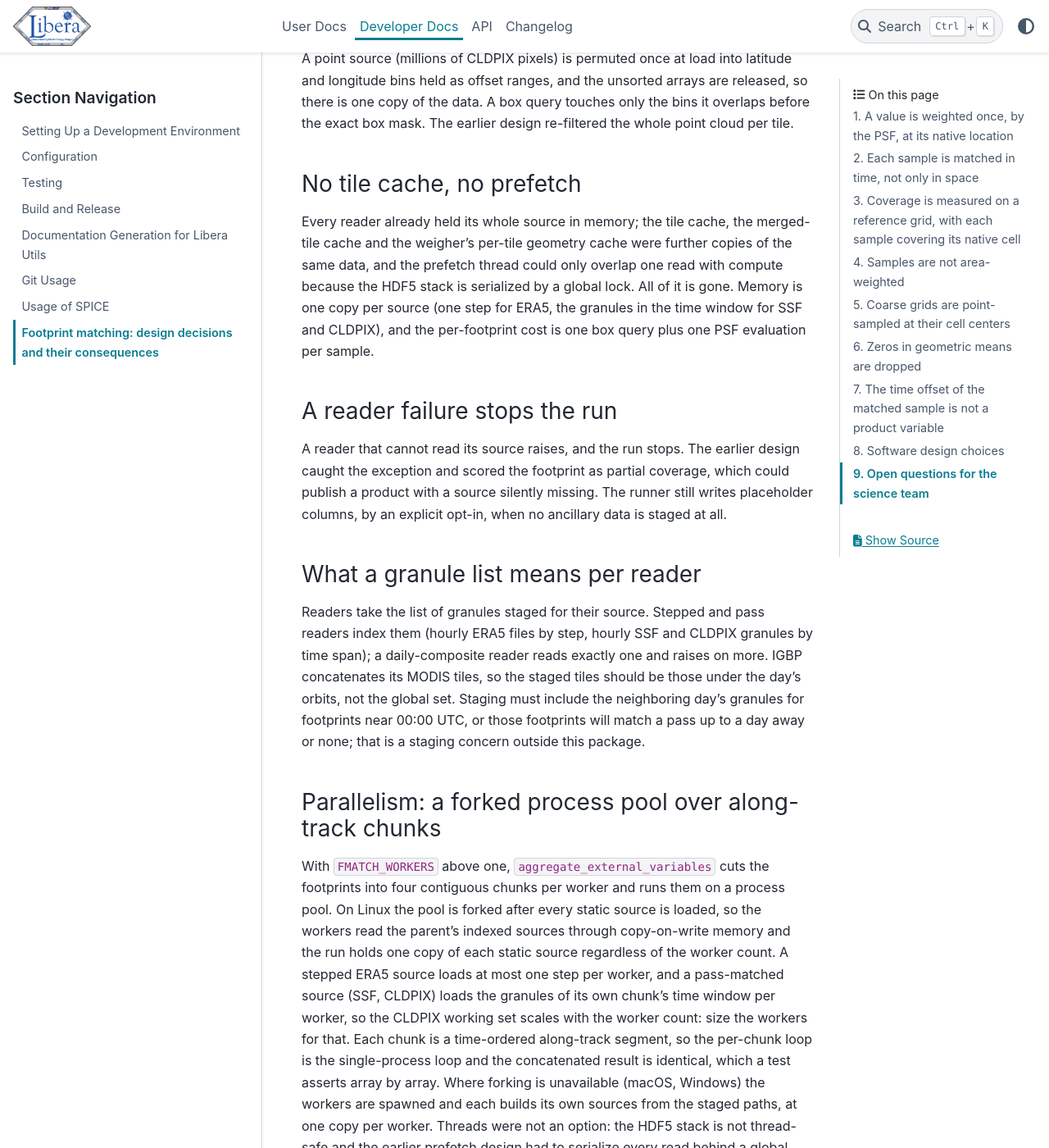
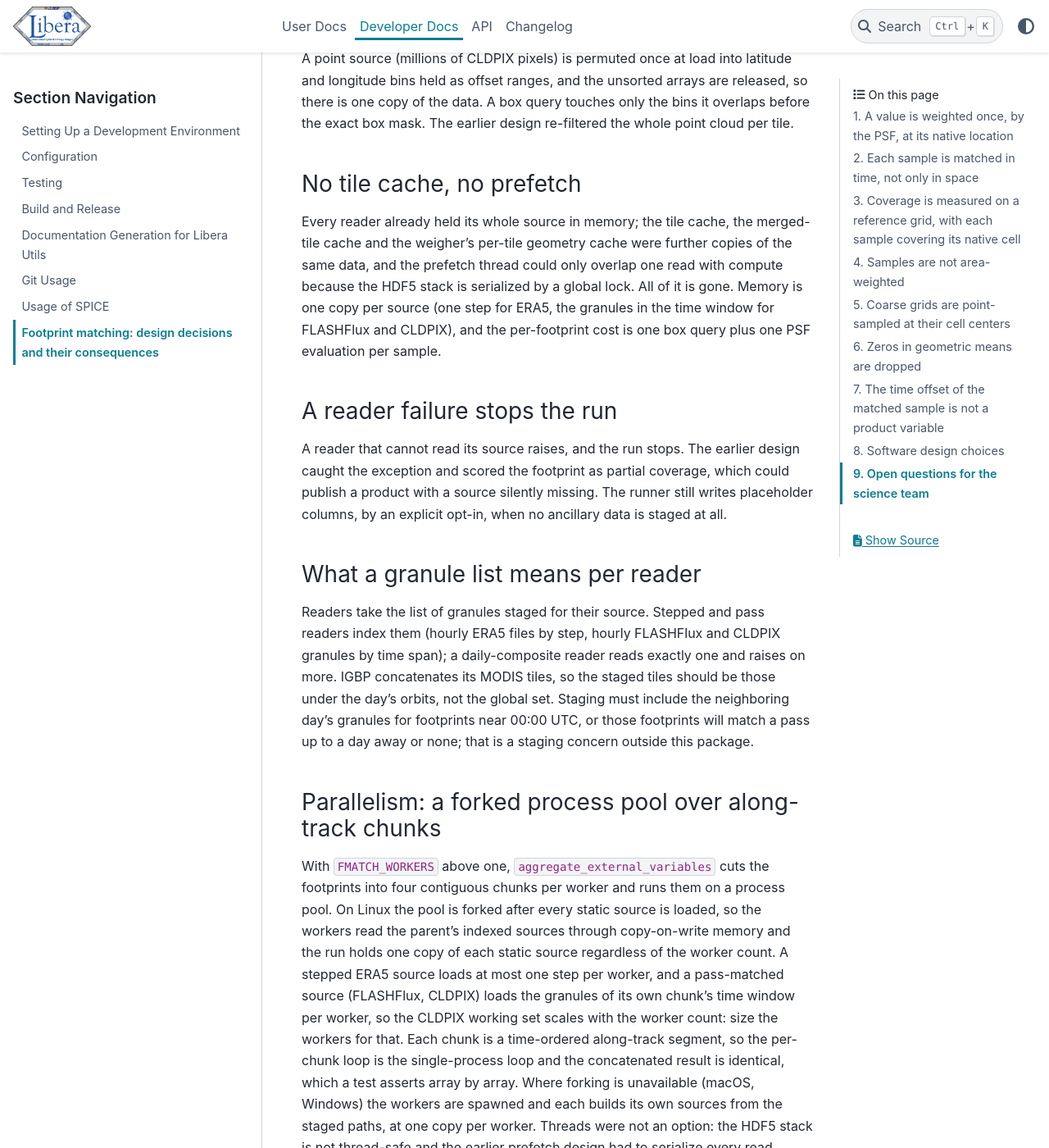
Before and after one commit to LASP-Libera/libera_utils, a Sphinx documentation site: the page built from doc/source/developer-docs/footprint_matching_design_decisions.md, in a window 1280 px wide and 1400 px high, scrolled down 6320 px. Shown: the whole window at 82% size. Built offline with Sphinx 7.4.7 and the PyData theme 0.15.4, drawn with Linux system fonts in a browser that asks for light colours; some of the changed text lies outside the part shown.

Commit message:
Use the FLASHFlux reader name in the product-assembly changes
- The aggregate_external_variables docstring and the per-spec gating
  comment in _aggregate_footprints name the flashflux reader and its
  FLASHFlux fields
- The design-decisions page names FLASHFlux as the pass-matched
  source; the staged CER_SSF test granule keeps its name

Co-Authored-By: Claude Opus 5.5 <noreply@anthropic.com>

```diff
--- a/doc/source/developer-docs/footprint_matching_design_decisions.md
+++ b/doc/source/developer-docs/footprint_matching_design_decisions.md
@@ -20,7 +20,7 @@ aggregation engine reduces the weighted samples to one statistic per variable. N
 averages, bins, re-grids or interpolates a value before the weigher sees it.
 
 **Why.** An earlier design rasterized every source onto a regular 2 degree tile grid
-(0.05 degree cells for 1 km sources, 0.2 degree for CERES SSF) and then PSF-weighted the
+(0.05 degree cells for 1 km sources, 0.2 degree for CERES FLASHFlux) and then PSF-weighted the
 cells. That is two averaging stages. On a synthetic 1 km field the second stage reproduced
 the PSF-weighted mean to within 2 percent, but reported one fifth of the true
 within-footprint standard deviation (the variance between cell means, not between pixels)
@@ -52,11 +52,11 @@ time) and each reader declares a `TimeMatch` policy applied after the geographic
 | -------------- | ------------------------------------------------------------------------------- | ------------------------------------------------------------------------------------------------------------------------------------------- |
 | `DAILY`        | IGBP land cover, NISE snow/ice, VIIRS BRDF, VIIRS Deep Blue AOD, VIIRS L3 cloud | Every sample in the box; the staged daily granule is the match                                                                              |
 | `NEAREST_STEP` | ERA5 single-level and pressure-level                                            | The hourly step nearest the footprint time, no interpolation; none beyond `MAX_TIME_OFFSET` (1 h)                                           |
-| `NEAREST_PASS` | CERES SSF, CERES CLDPIX                                                         | The samples within `PASS_WINDOW` (15 min) of the smallest sample-to-footprint offset; none when that offset exceeds `MAX_TIME_OFFSET` (3 h) |
+| `NEAREST_PASS` | CERES FLASHFlux, CERES CLDPIX                                                   | The samples within `PASS_WINDOW` (15 min) of the smallest sample-to-footprint offset; none when that offset exceeds `MAX_TIME_OFFSET` (3 h) |
 
 **Why.** A 24 h staging period holds several observations of one ground location: two or
 more swath passes, 24 reanalysis steps. Matching on location alone mixed them. The earlier
-ERA5 readers served the file's first step to every footprint of the day, and the SSF and
+ERA5 readers served the file's first step to every footprint of the day, and the FLASHFlux and
 CLDPIX readers read no time at all.
 
 **Consequence for interpretation.** An ERA5 value is the analysis up to 30 minutes from
@@ -207,7 +207,7 @@ Every reader already held its whole source in memory; the tile cache, the merged
 cache and the weigher's per-tile geometry cache were further copies of the same data, and
 the prefetch thread could only overlap one read with compute because the HDF5 stack is
 serialized by a global lock. All of it is gone. Memory is one copy per source (one step
-for ERA5, the granules in the time window for SSF and CLDPIX), and the per-footprint cost
+for ERA5, the granules in the time window for FLASHFlux and CLDPIX), and the per-footprint cost
 is one box query plus one PSF evaluation per sample.
 
 ### A reader failure stops the run
@@ -220,7 +220,7 @@ opt-in, when no ancillary data is staged at all.
 ### What a granule list means per reader
 
 Readers take the list of granules staged for their source. Stepped and pass readers
-index them (hourly ERA5 files by step, hourly SSF and CLDPIX granules by time span); a
+index them (hourly ERA5 files by step, hourly FLASHFlux and CLDPIX granules by time span); a
 daily-composite reader reads exactly one and raises on more. IGBP concatenates its MODIS
 tiles, so the staged tiles should be those under the day's orbits, not the global set. Staging must include the neighboring day's
 granules for footprints near 00:00 UTC, or those footprints will match a pass up to a day
@@ -233,7 +233,7 @@ four contiguous chunks per worker and runs them on a process pool. On Linux the
 forked after every static source is loaded, so the workers read the parent's indexed
 sources through copy-on-write memory and the run holds one copy of each static source
 regardless of the worker count. A stepped ERA5 source loads at most one step per worker,
-and a pass-matched source (SSF, CLDPIX) loads the granules of its own chunk's time window
+and a pass-matched source (FLASHFlux, CLDPIX) loads the granules of its own chunk's time window
 per worker, so the CLDPIX working set scales with the worker count: size the workers for
 that. Each chunk is a
 time-ordered along-track segment, so the per-chunk loop is the single-process loop and the
```
Also changed, not shown: 1 other file.
